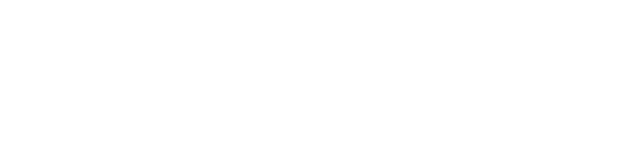
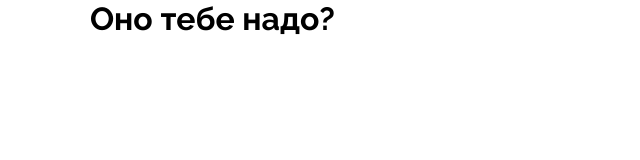
Before and after one commit to Yanralan/ono-tebe-nado, a plain HTML site: page index.html in a window 1280 px wide. Shown: the whole page, without its empty margins (0-640 px from the left). Drawn offline with Linux system fonts and the light colour scheme.

Commit message:
Начало

```diff
--- a/index.html
+++ b/index.html
@@ -5,6 +5,12 @@
     <meta http-equiv="X-UA-Compatible" content="IE=edge" />
     <meta name="viewport" content="width=device-width, initial-scale=1.0" />
     <title>Оно тебе надо — аукцион вещей, в которые никто не верил</title>
-  </head>
-  <body></body>
+    <link rel="stylesheet" href="ono-tebe-nado/fonts/fonts.css"/>
+    <link rel="stylesheet" href="ono-tebe-nado/styles/global.css"/>
+    <link rel="stylesheet" href="ono-tebe-nado/styles/style.css"/>
+  <body>
+    <dev>
+       <h1>Оно тебе надо?</h1>
+    </dev>
+  </body>
 </html>
```
